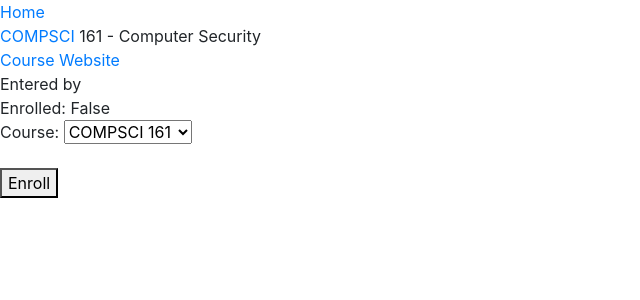
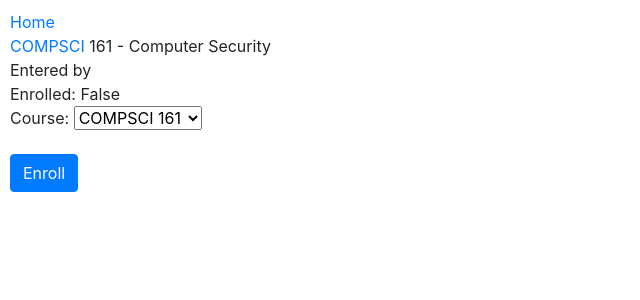
Before and after one commit to scottnuma/class-network, a Django app: page /course/3/ in a window 1280 px wide. Shown: the top 300 px of the page, without its empty margins (0-640 px from the left). Run offline with Django 3.2, Linux system fonts and the light colour scheme; data comes from the database, SQL or seed files in the repository; parts of the project's set-up code (start-up, migrations or seed data) failed here and were passed over; some libraries are stand-ins or nearby versions.

Commit message:
Improve styling
- Add a breath of fresh air with margins
- Utilize bootstrap buttons

```diff
--- a/graph/static/graph/style.css
+++ b/graph/static/graph/style.css
@@ -1,3 +1,3 @@
 body {
-  color: red;
+  margin: 10px;
 }
--- a/graph/templates/graph/base.html
+++ b/graph/templates/graph/base.html
@@ -2,10 +2,10 @@
 <html lang="en">
   <head>
     {% load static %}
-    <link rel="stylesheet" type="text/css" href="{% static 'graph/style.css' %}" />
 
     <!-- Boostrap -->
     <link rel="stylesheet" href="https://maxcdn.bootstrapcdn.com/bootstrap/4.0.0/css/bootstrap.min.css" integrity="sha384-Gn5384xqQ1aoWXA+058RXPxPg6fy4IWvTNh0E263XmFcJlSAwiGgFAW/dAiS6JXm" crossorigin="anonymous">
+    <link rel="stylesheet" type="text/css" href="{% static 'graph/style.css' %}" />
 
     <title>{% block title %}Page Title{% endblock %}</title>
     <meta charset="utf-8">
--- a/graph/templates/graph/course.html
+++ b/graph/templates/graph/course.html
@@ -7,7 +7,6 @@
 {% block content %}
 <div><a href="{% url 'graph:department' course.department.id %}">{{ course.department }}</a>
   {{ course.code }} - {{ course.name }}</div>
-<div><a href="{{ course.website }}">Course Website</a></div>
 <div>Entered by {{ course.creator }}</div>
 
 <div>Enrolled: {{ enrolled }}</div>
@@ -19,6 +18,6 @@
 {% endif %}
     {% csrf_token %}
     {{ form.as_p }}
-    <button type="submit">{% if enrolled %}Unenroll{% else %}Enroll {% endif %}</button>
+    <button type="submit" class="btn btn-primary">{% if enrolled %}Unenroll{% else %}Enroll {% endif %}</button>
   </form>
 {% endblock %}
--- a/graph/templates/graph/object_form.html
+++ b/graph/templates/graph/object_form.html
@@ -8,6 +8,6 @@ New {{ object }}
   <form method="POST">
     {% csrf_token %}
     {{ form.as_p }}
-    <button type="submit">Okay</button>
+    <button type="submit" class="btn btn-primary">Okay</button>
   </form>
 {% endblock %}
```
